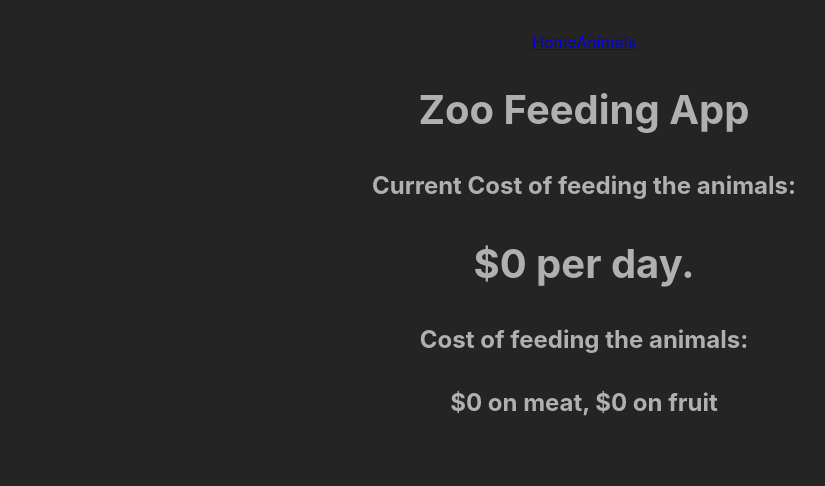
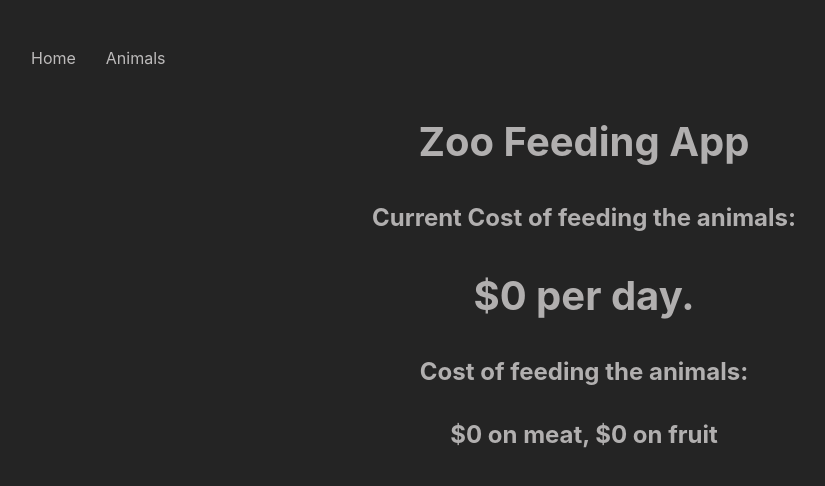
Before and after one commit to ThePinkBear/ZooSPACodeAssignment, a React (Vite) app in the folder ZooFrontend/: page / in a window 1280 px wide. Shown: the top 486 px of the page, without its empty margins (56-881 px from the left). Built offline with nearby package versions, Linux system fonts and the light colour scheme; no server answers.

Commit message:
Add responsive navbar

```diff
--- a/ZooFrontend/src/App.jsx
+++ b/ZooFrontend/src/App.jsx
@@ -1,6 +1,7 @@
 import { Routes, Route, Link } from 'react-router-dom'
 import { useEffect, useState } from 'react'
 import Animals from './Animals'
+import Navbar from './Navbar'
 import CostInformation from './CostInformation'
 
 function App() {
@@ -31,8 +32,7 @@ function App() {
   <>
     <header>
       <nav>
-        <Link to="/">Home</Link>
-        <Link to="/animals">Animals</Link>
+        <Navbar />
       </nav>
     </header>
     <main>
--- /dev/null
+++ b/ZooFrontend/src/Navbar.css
@@ -0,0 +1,51 @@
+nav {
+  display: flex;
+  justify-content: space-between;
+  align-items: center;
+  margin-top: 0;
+}
+
+.hamburger {
+  display: none;
+  cursor: pointer;
+}
+
+.nav-links {
+  list-style: none;
+  display: flex;
+}
+
+.nav-links li {
+  padding: 0 15px;
+}
+
+.nav-links a {
+  text-decoration: none;
+  color: rgb(189, 187, 187);
+}
+.nav-links a:hover {
+  color: rgb(242, 112, 212);
+  text-transform: uppercase;
+}
+
+/* Styles for small screens */
+@media (max-width: 768px) {
+  .hamburger {
+    display: block;
+  }
+  .nav-links {
+    display: none;
+    flex-direction: column;
+    width: 100%;
+    text-align: center;
+  }
+  .nav-links.open {
+    display: flex;
+  }
+  .nav-links li {
+    padding: 15px 0;
+  }
+  .nav-links a:hover {
+    color: rgb(242, 112, 212);
+  }
+}
--- /dev/null
+++ b/ZooFrontend/src/Navbar.jsx
@@ -0,0 +1,25 @@
+import React, { useState } from 'react';
+import { Link } from 'react-router-dom';
+import './Navbar.css'; // Make sure to create this CSS file
+
+const Navbar = () => {
+  const [isOpen, setIsOpen] = useState(false);
+
+  const toggle = () => setIsOpen(!isOpen);
+
+  return (
+    <header>
+      <nav>
+        <div className="hamburger" onClick={toggle}>
+          &#9776;
+        </div>
+        <ul className={`nav-links ${isOpen ? 'open' : ''}`}>
+          <li><Link to="/" onClick={() => setIsOpen(false)}>Home</Link></li>
+          <li><Link to="/animals" onClick={() => setIsOpen(false)}>Animals</Link></li>
+        </ul>
+      </nav>
+    </header>
+  );
+};
+
+export default Navbar;
```
